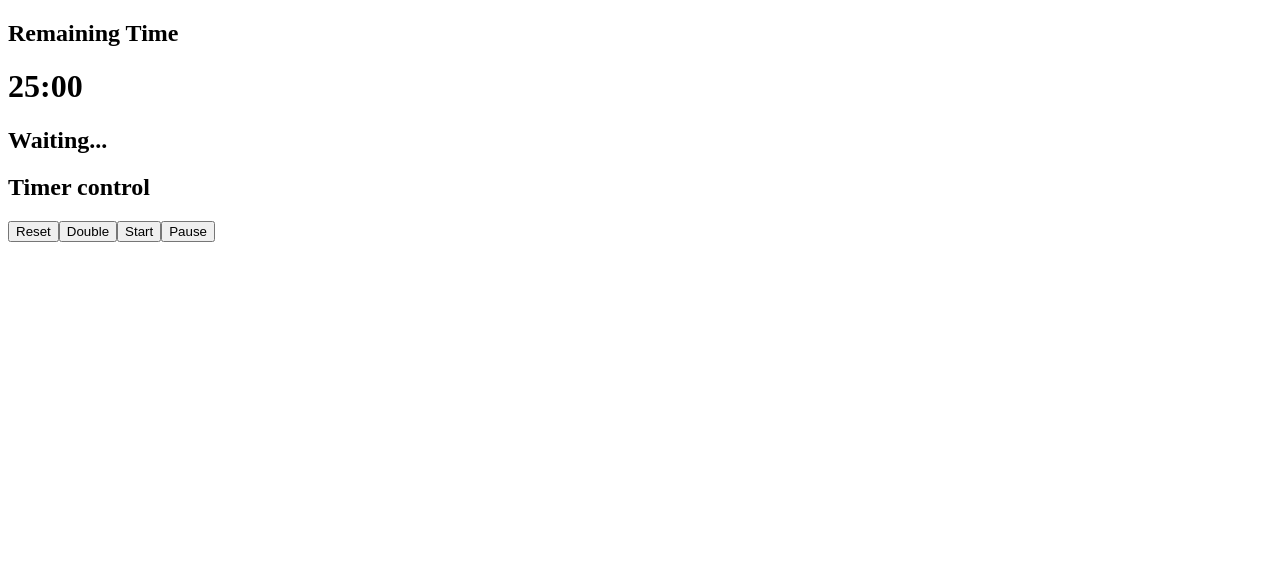
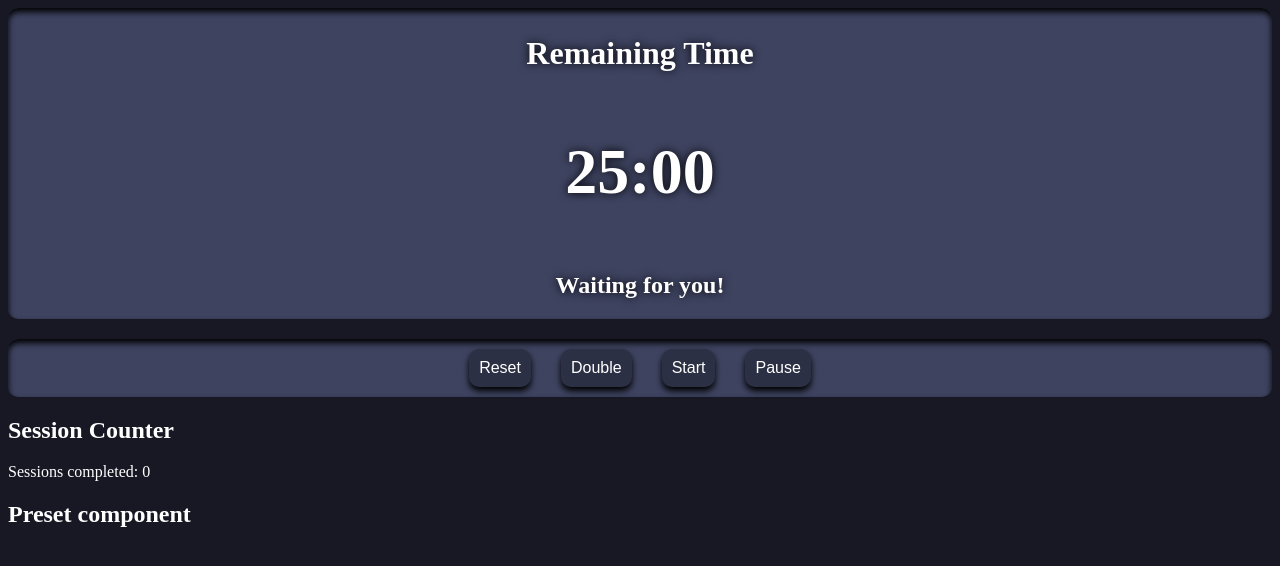
Before and after one commit to Nyups/Focus_app, a Vue app in the folder frontend/: page / in a window 1280 px wide. Shown: the top 566 px of the page. Built offline with nearby package versions, Linux system fonts and the light colour scheme.

Commit message:
Styling and starting the preset session feature

```diff
--- a/frontend/src/App.vue
+++ b/frontend/src/App.vue
@@ -3,6 +3,8 @@
 // Component imports
 import Timer_display from './components/Timer/Timer_display.vue';
 import Timer_controls from './components/Timer/Timer_controls.vue';
+import Session_counter from './components/Timer/Session_counter.vue';
+import session_preset from './components/Settings/session_preset.vue';
 
 // Utility imports
 import { formatTime } from './types/timer.ts';
@@ -13,8 +15,8 @@ import { useTimer } from './composables/userTimer.ts';
 // Grab the said variables and functions from the composable (userTimer.ts) (aaaaw)
 const {
     timeLeft,
-    playStatus,
     playInfo,
+    sessionCount,
     addTime,
     resetTimer,
     start,
@@ -36,6 +38,11 @@ const {
 @start="start"
 @pause="pause"
 />
+
+<session_counter
+:session-count="sessionCount"/>
+
+<session_preset/>
 <!--
 :time-left="timeLeft" :  Pass the variable "timeLeft" to the component
 @rest="resetTimer" : Pass the function "resetTimer" to the component
--- a/frontend/src/asset/styles.css
+++ b/frontend/src/asset/styles.css
@@ -0,0 +1,4 @@
+html {
+  background-color: rgb(23, 24, 36);
+  color: white
+}
--- /dev/null
+++ b/frontend/src/components/Settings/session_preset.vue
@@ -0,0 +1,10 @@
+<script setup lang="ts">
+</script>
+
+<template>
+ <h2>Preset component</h2>
+</template>
+
+<style scoped>
+
+</style>
--- a/frontend/src/components/Timer/Session_counter.vue
+++ b/frontend/src/components/Timer/Session_counter.vue
@@ -0,0 +1,14 @@
+<script lang="ts" setup>
+import { ref } from 'vue'
+
+defineProps<{
+  sessionCount: number;
+}>();
+
+
+</script>
+
+<template>
+  <h2>Session Counter</h2>
+  <p>Sessions completed: {{ sessionCount }}</p>
+</template>
--- a/frontend/src/components/Timer/Timer_controls.vue
+++ b/frontend/src/components/Timer/Timer_controls.vue
@@ -12,15 +12,41 @@ const emit = defineEmits <{
   pause: [];
 }>();
 // The empty array means that this event doesn't carry any argument,
-// Basically this function is just here to send the emit
+// Basically this function is just here to send the emit tada
 </script>
 
 <template>
-  <h2>Timer control</h2>
-  <button @click="emit('reset')">Reset</button>
-  <button @click="emit('addTime')">Double</button>
-  <button @click="emit('start')">Start</button>
-  <button @click="emit('pause')">Pause</button>
+  <section class="controls">
+  <button class="control" @click="emit('reset')">Reset</button>
+  <button class="control" @click="emit('addTime')">Double</button>
+  <button class="control" @click="emit('start')">Start</button>
+  <button class="control" @click="emit('pause')">Pause</button>
+  </section>
 </template>
 
-<style scoped></style>
+<style scoped>
+.controls {
+  display: flex;
+  justify-content: center;
+  gap: 10px;
+  background-color: rgb(62, 67, 96);
+  border-radius: 10px;
+  box-shadow: inset 0 4px 6px rgba(0, 0, 0, 1);
+}
+
+.control {
+  margin: 10px;
+  padding: 10px;
+  font-size: 16px;
+  cursor: pointer;
+  background-color: rgb(44, 48, 68);
+  border-radius: 10px;
+  color: white;
+  box-shadow: 0 4px 6px rgba(0, 0, 0, 1);
+  border: none;
+}
+
+.control:hover {
+  background-color: rgb(255, 213, 220);
+}
+</style>
--- a/frontend/src/components/Timer/Timer_display.vue
+++ b/frontend/src/components/Timer/Timer_display.vue
@@ -11,12 +11,44 @@ defineProps<{
 </script>
 
 <template>
-  <h2>Remaining Time</h2>
-  <h1>{{ formatTime(timeLeft) }}</h1>
-  <h2>{{ playInfo }}</h2>
+  <section class="timer-display">
+  <h2 class="title">Remaining Time</h2>
+  <h1 class="time">{{ formatTime(timeLeft) }}</h1>
+  <h2 class="play-info">{{ playInfo }}</h2>
   <!--
   emit('reset') : trigger the "@reset="resetTimer" passed in this component from the parent
   -->
+  </section>
 </template>
 
-<style scoped></style>
+<style scoped>
+.time {
+  font-size: 4em;
+  text-align: center;
+  text-shadow: 0 0 10px rgba(0, 0, 0, 1);
+}
+
+.title {
+  text-align: center;
+  font-size: 2em;
+  margin-bottom: 10px;
+  text-shadow: 0 0 10px rgba(0, 0, 0, 1);
+}
+.play-info {
+  text-align: center;
+  font-size: 1.5em;
+  margin-top: 10px;
+  text-shadow: 0 0 10px rgba(0, 0, 0, 1);
+}
+
+.timer-display {
+  display: flex;
+  flex-direction: column;
+  align-items: center;
+  justify-content: center;
+  margin-bottom: 20px;
+  background-color: rgb(62, 67, 96);
+  border-radius: 10px;
+  box-shadow: inset 0 4px 6px rgba(0, 0, 0, 1);
+}
+</style>
--- a/frontend/src/composables/userTimer.ts
+++ b/frontend/src/composables/userTimer.ts
@@ -8,7 +8,8 @@ export function useTimer() {
 
     const timeLeft = ref<number>(defaultTime);
     const playStatus = ref(false);
-    const playInfo = ref<string>('Waiting...');
+    const playInfo = ref<string>('Waiting for you!');
+    const sessionCount = ref<number>(0);
 
     // Interval management
     let timerInterval: ReturnType<typeof setInterval> | null = null;
@@ -22,7 +23,7 @@ export function useTimer() {
     function resetTimer() {
         pause();
         timeLeft.value = defaultTime;
-        playInfo.value = 'Waiting...';
+        playInfo.value = 'Waiting for you!';
     }
 
 
@@ -37,6 +38,7 @@ export function useTimer() {
                 timeLeft.value--;
             } else {
                 pause();
+                sessionCount.value++;
             }
         }, 1000);
     }
@@ -57,6 +59,7 @@ export function useTimer() {
         timeLeft,
         playStatus,
         playInfo,
+        sessionCount,
         addTime,
         resetTimer,
         start,
```
